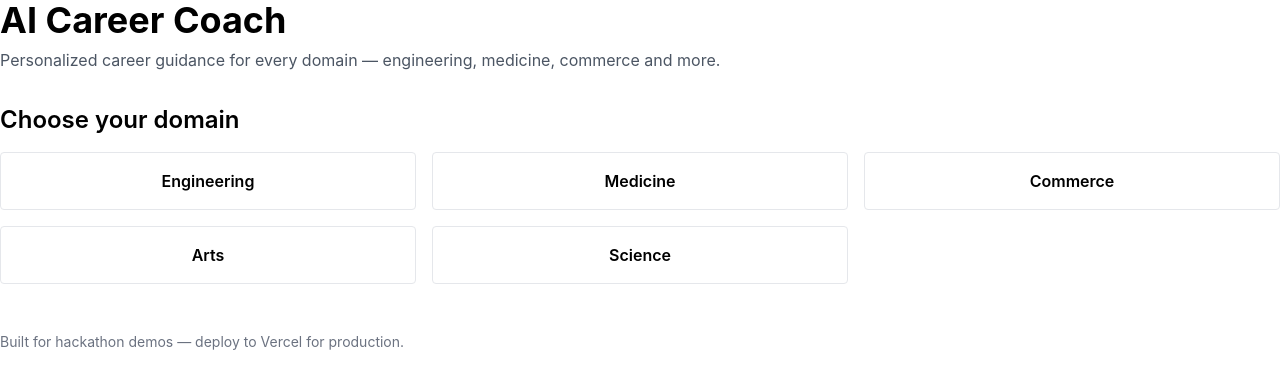
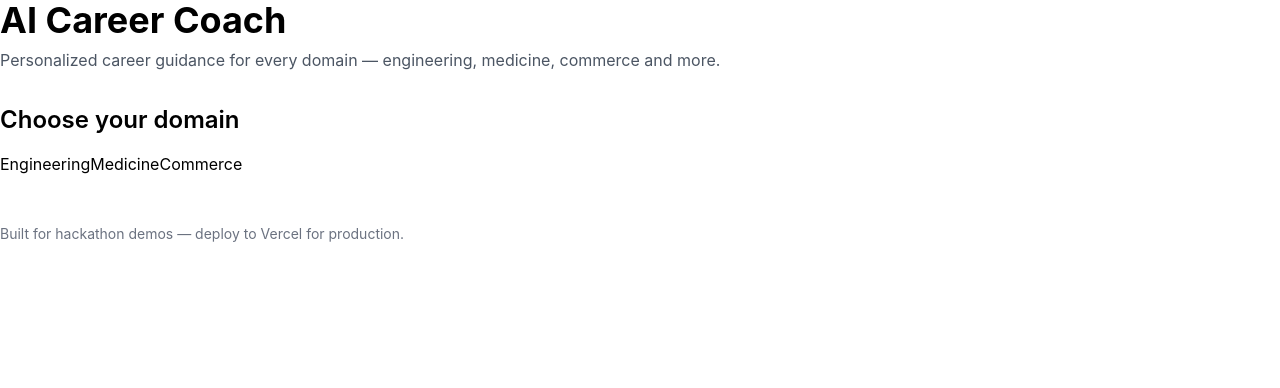
Before and after one commit to Chatresh7/AI_Career_Guidance, a Next.js app in the folder ai_career_guidance/: page / in a window 1280 px wide. Shown: the top 388 px of the page. Built offline with nearby package versions, Linux system fonts and the light colour scheme.

Commit message:
Update DomainGrid.jsx

```diff
--- a/ai_career_guidance/components/DomainGrid.jsx
+++ b/ai_career_guidance/components/DomainGrid.jsx
@@ -1,20 +1,10 @@
 // components/DomainGrid.jsx
-import Link from 'next/link'
-
 export default function DomainGrid() {
-  const domains = ['Engineering', 'Medicine', 'Commerce', 'Arts', 'Science']
-
   return (
-    <div className="grid grid-cols-1 sm:grid-cols-2 md:grid-cols-3 gap-4">
-      {domains.map((domain) => (
-        <Link
-          key={domain}
-          href={`/domains/${domain.toLowerCase()}`}
-          className="p-4 border rounded hover:bg-blue-100 text-center font-semibold"
-        >
-          {domain}
-        </Link>
-      ))}
+    <div>
+      <button>Engineering</button>
+      <button>Medicine</button>
+      <button>Commerce</button>
     </div>
   )
 }
```
